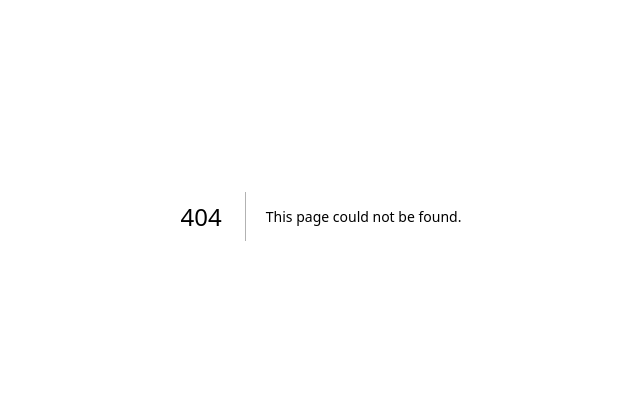
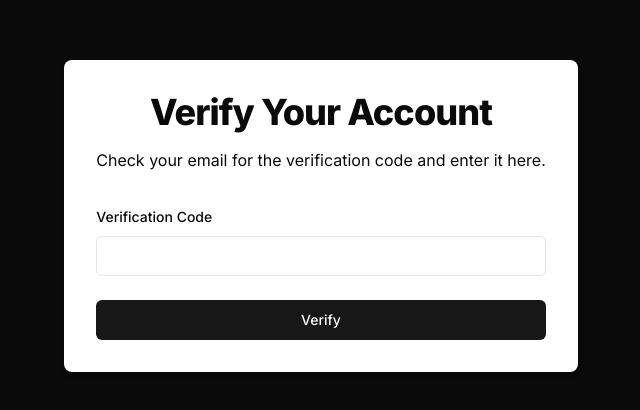
Before and after one commit to ArjunCodess/tbh, a Next.js app: page /verify/1 in a window 1280 px wide. Before the commit this address had no page. Shown: the part 184-594 px from the top of the page, without its empty margins (319-959 px from the left). Built offline with nearby package versions, Linux system fonts and the light colour scheme.

Commit message:
/verify page created. ui changes to /sign-in and sign-up. email layout updated.

```diff
--- a/app/(auth)/sign-in/page.tsx
+++ b/app/(auth)/sign-in/page.tsx
@@ -18,7 +18,7 @@ import { useRouter } from 'next/navigation';
 import { useToast } from '@/components/ui/use-toast';
 import { signInSchema } from '@/app/lib/schema/signInSchema';
 
-export default function SignInForm() {
+export default function SignInFormPage() {
      const router = useRouter();
 
      const form = useForm<z.infer<typeof signInSchema>>({
@@ -60,14 +60,13 @@ export default function SignInForm() {
      };
 
      return (
-          <div className="flex justify-center items-center min-h-screen bg-neutral-950">
-               <div className="w-full max-w-md p-8 space-y-8 rounded-lg shadow-md bg-white">
+          <div className="flex justify-center items-center min-h-screen sm:bg-neutral-950">
+               <div className="w-full max-w-md p-8 space-y-8 bg-white rounded-lg sm:shadow-md">
                     <div className="text-center">
-                         <h1 className="text-4xl font-extrabold tracking-tight lg:text-5xl mb-6">
-                              Welcome Back!
-                         </h1>
-                         <p className="mb-4">Sign in to pick up where you left off.</p>
+                         <h1 className="text-3xl font-extrabold tracking-tight sm:text-4xl mb-4">Welcome!</h1>
+                         <p className="mb-4 text-sm md:text-base">Please sign in to pick up right where you left off.</p>
                     </div>
+
                     <Form {...form}>
                          <form onSubmit={form.handleSubmit(onSubmit)} className="space-y-6">
                               <FormField
--- a/app/(auth)/sign-up/page.tsx
+++ b/app/(auth)/sign-up/page.tsx
@@ -5,7 +5,6 @@ import Link from 'next/link';
 import { useEffect, useState } from 'react';
 import { useForm } from 'react-hook-form';
 import * as z from 'zod';
-
 import { Button } from '@/components/ui/button';
 import {
      Form,
@@ -23,13 +22,13 @@ import { signUpSchema } from '@/app/lib/schema/signUpSchema';
 import { apiResponse } from '@/types/apiResponse';
 import { useDebounce } from "@uidotdev/usehooks";
 
-export default function SignUpForm() {
+export default function SignUpFormPage() {
      const [username, setUsername] = useState('');
      const [usernameMessage, setUsernameMessage] = useState('');
      const [isCheckingUsername, setIsCheckingUsername] = useState(false);
      const [isSubmitting, setIsSubmitting] = useState(false);
 
-     const debouncedUsername = useDebounce(username, 1000);
+     const debouncedUsername = useDebounce(username, 500);
 
      const router = useRouter();
      const { toast } = useToast();
@@ -87,12 +86,9 @@ export default function SignUpForm() {
                setIsSubmitting(false);
           }
 
-          catch (error) {
-               console.error('Error during sign-up:', error);
-
+          catch (error: any) {
                const axiosError = error as AxiosError<apiResponse>;
 
-               // Default error message
                let errorMessage = axiosError.response?.data.message;
                ('There was a problem with your sign-up. Please try again.');
 
@@ -107,14 +103,15 @@ export default function SignUpForm() {
      };
 
      return (
-          <div className="flex justify-center items-center min-h-screen bg-neutral-950">
-               <div className="w-full max-w-md p-8 space-y-8 bg-white rounded-lg shadow-md">
+          <div className="flex justify-center items-center min-h-screen sm:bg-neutral-950">
+               <div className="p-8 space-y-8 bg-white rounded-lg sm:shadow-md">
                     <div className="text-center">
-                         <h1 className="text-4xl font-extrabold tracking-tight lg:text-5xl mb-6">
+                         <h1 className="text-3xl font-extrabold tracking-tight sm:text-4xl mb-4">
                               Join TBH
                          </h1>
-                         <p className="mb-4">Register to unlock your anonymous experience!</p>
+                         <p className="mb-4 text-sm md:text-base">Register to unlock your anonymous experience!</p>
                     </div>
+
                     <Form {...form}>
                          <form onSubmit={form.handleSubmit(onSubmit)} className="space-y-6">
                               <FormField
@@ -130,21 +127,20 @@ export default function SignUpForm() {
                                                        setUsername(e.target.value);
                                                   }}
                                              />
-                                             {isCheckingUsername && <Loader2 className="animate-spin" />}
-                                             {!isCheckingUsername && usernameMessage && (
-                                                  <p
-                                                       className={`text-sm ${usernameMessage === 'Username is unique'
-                                                                 ? 'text-green-500'
-                                                                 : 'text-red-500'
-                                                            }`}
-                                                  >
+
+                                             {isCheckingUsername && <Loader2 className="animate-spin mt-2" />}
+
+                                             {!isCheckingUsername && usernameMessage &&
+                                                  <p className={`text-sm ${usernameMessage === 'Username is available' ? 'text-green-500' : 'text-red-500'}`}>
                                                        {usernameMessage}
                                                   </p>
-                                             )}
+                                             }
+
                                              <FormMessage />
                                         </FormItem>
                                    )}
                               />
+
                               <FormField
                                    name="email"
                                    control={form.control}
@@ -169,15 +165,14 @@ export default function SignUpForm() {
                                         </FormItem>
                                    )}
                               />
+
                               <Button type="submit" className='w-full' disabled={isSubmitting}>
                                    {isSubmitting ? (
                                         <>
                                              <Loader2 className="mr-2 h-4 w-4 animate-spin" />
                                              Please wait
                                         </>
-                                   ) : (
-                                        'Sign Up'
-                                   )}
+                                   ) : 'Sign Up'}
                               </Button>
                          </form>
                     </Form>
--- /dev/null
+++ b/app/(auth)/verify/[username]/page.tsx
@@ -0,0 +1,88 @@
+'use client';
+
+import { verifySchema } from '@/app/lib/schema/verifySchema';
+import { Button } from '@/components/ui/button';
+import { Form, FormField, FormItem, FormLabel, FormMessage } from '@/components/ui/form';
+import { Input } from '@/components/ui/input';
+import { useToast } from '@/components/ui/use-toast';
+import { apiResponse } from '@/types/apiResponse';
+import { zodResolver } from '@hookform/resolvers/zod';
+import axios, { AxiosError } from 'axios';
+import { useParams, useRouter } from 'next/navigation';
+import React, { useState } from 'react'
+import { useForm } from 'react-hook-form';
+import * as z from 'zod';
+import { Loader2 } from 'lucide-react';
+
+export default function VerifyAccountPage() {
+     const [isSubmitting, setIsSubmitting] = useState(false);
+
+     const router = useRouter();
+     const params = useParams();
+
+     const { toast } = useToast();
+
+     const form = useForm<z.infer<typeof verifySchema>>({
+          resolver: zodResolver(verifySchema),
+     });
+
+     const onSubmit = async (data: z.infer<typeof verifySchema>) => {
+          try {
+               const response = await axios.post('/api/verify-code', { username: params.username, code: data.code });
+
+               toast({
+                    title: 'Success',
+                    description: response.data.message,
+               });
+
+               router.replace('/sign-in');
+          }
+
+          catch (error: any) {
+               const axiosError = error as AxiosError<apiResponse>;
+
+               toast({
+                    title: 'Verification Failed',
+                    description: axiosError.response?.data.message,
+                    variant: 'destructive',
+               });
+          }
+     }
+
+     return (
+          <div className="flex justify-center items-center min-h-screen sm:bg-neutral-950">
+               <div className="p-8 space-y-8 bg-white rounded-lg sm:shadow-md">
+                    <div className="text-center">
+                         <h1 className="text-3xl font-extrabold tracking-tight sm:text-4xl mb-4">
+                              Verify Your Account
+                         </h1>
+                         <p className="mb-4 text-sm md:text-base">Check your email for the verification code and enter it here.</p>
+                    </div>
+
+                    <Form {...form}>
+                         <form onSubmit={form.handleSubmit(onSubmit)} className="space-y-6">
+                              <FormField
+                                   name="code"
+                                   control={form.control}
+                                   render={({ field }) => (
+                                        <FormItem>
+                                             <FormLabel>Verification Code</FormLabel>
+                                             <Input {...field} />
+                                             <FormMessage />
+                                        </FormItem>
+                                   )}
+                              />
+                              <Button type="submit" className='w-full' disabled={isSubmitting}>
+                                   {isSubmitting ? (
+                                        <>
+                                             <Loader2 className="mr-2 h-4 w-4 animate-spin" />
+                                             Please wait
+                                        </>
+                                   ) : 'Verify'}
+                              </Button>
+                         </form>
+                    </Form>
+               </div>
+          </div>
+     )
+}
--- a/app/emails/VerificationEmail.tsx
+++ b/app/emails/VerificationEmail.tsx
@@ -1,4 +1,4 @@
-import { Html, Head, Font, Preview, Heading, Row, Section, Text } from '@react-email/components';
+import { Html, Head, Font, Preview, Heading, Row, Section, Text, Link } from '@react-email/components';
 
 interface VerificationEmailProps {
      username: string;
@@ -24,21 +24,30 @@ export default function VerificationEmail({ username, otp }: VerificationEmailPr
                <Preview>Here&apos;s your verification code: {otp}</Preview>
                <Section>
                     <Row>
-                         <Heading as="h2">Hello {username},</Heading>
+                         <Heading as="h2">
+                              Hello, @{username}!
+                         </Heading>
                     </Row>
                     <Row>
                          <Text>
-                              Thank you for registering! Use this code to finish your registration:
+                              Thank you for registering with us! To finish setting up your account, please enter this code:
                          </Text>
                     </Row>
                     <Row>
-                         <Text>{otp}</Text>
+                         <Heading className="text-black text-[24px] font-normal text-center p-0 my-[30px] mx-0">
+                              <strong>{otp}</strong>
+                         </Heading>
                     </Row>
                     <Row>
                          <Text>
                               If you did not request this code, please ignore this email.
                          </Text>
                     </Row>
+                    <Row>
+                         <Text>
+                              Or visit this link: <Link href={`/verify/${username}`} className="text-blue-600 no-underline">{"Verify My Account"}</Link>
+                         </Text>
+                    </Row>
                </Section>
           </Html>
      );
--- a/app/lib/schema/signUpSchema.ts
+++ b/app/lib/schema/signUpSchema.ts
@@ -2,7 +2,7 @@ import { z } from "zod";
 
 export const usernameValidation = z
      .string()
-     .min(2, "Username must be at least 2 characters")
+     .min(1, "Username must be at least 1 characters")
      .max(20, "Username must be no more than 20 characters")
      .regex(/^[a-zA-Z0-9_]+$/, "Username must not contain special characters")
 
--- a/app/lib/tools/sendVerificationEmail.ts
+++ b/app/lib/tools/sendVerificationEmail.ts
@@ -5,7 +5,7 @@ import { apiResponse } from "@/types/apiResponse";
 export async function sendVerificationEmail(email: string, username: string, verifyCode: string): Promise<apiResponse> {
      try {
           await resend.emails.send({
-               from: 'ArjunCodess <onboarding@resend.dev>',
+               from: 'ArjunCodess from TBH <onboarding@resend.dev>',
                to: email,
                subject: 'Verification Code | TBH',
                react: VerificationEmail({ username, otp: verifyCode }),
```
